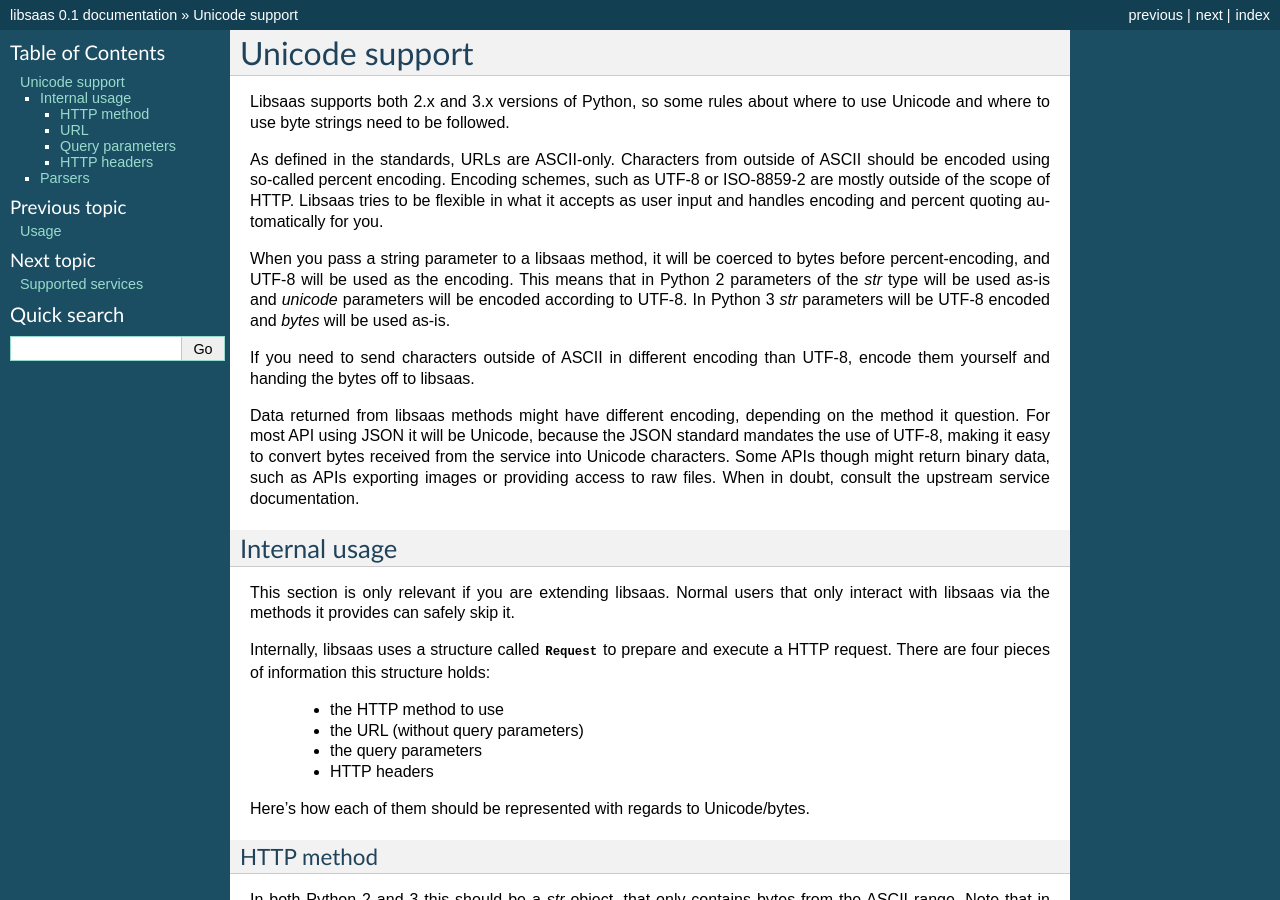
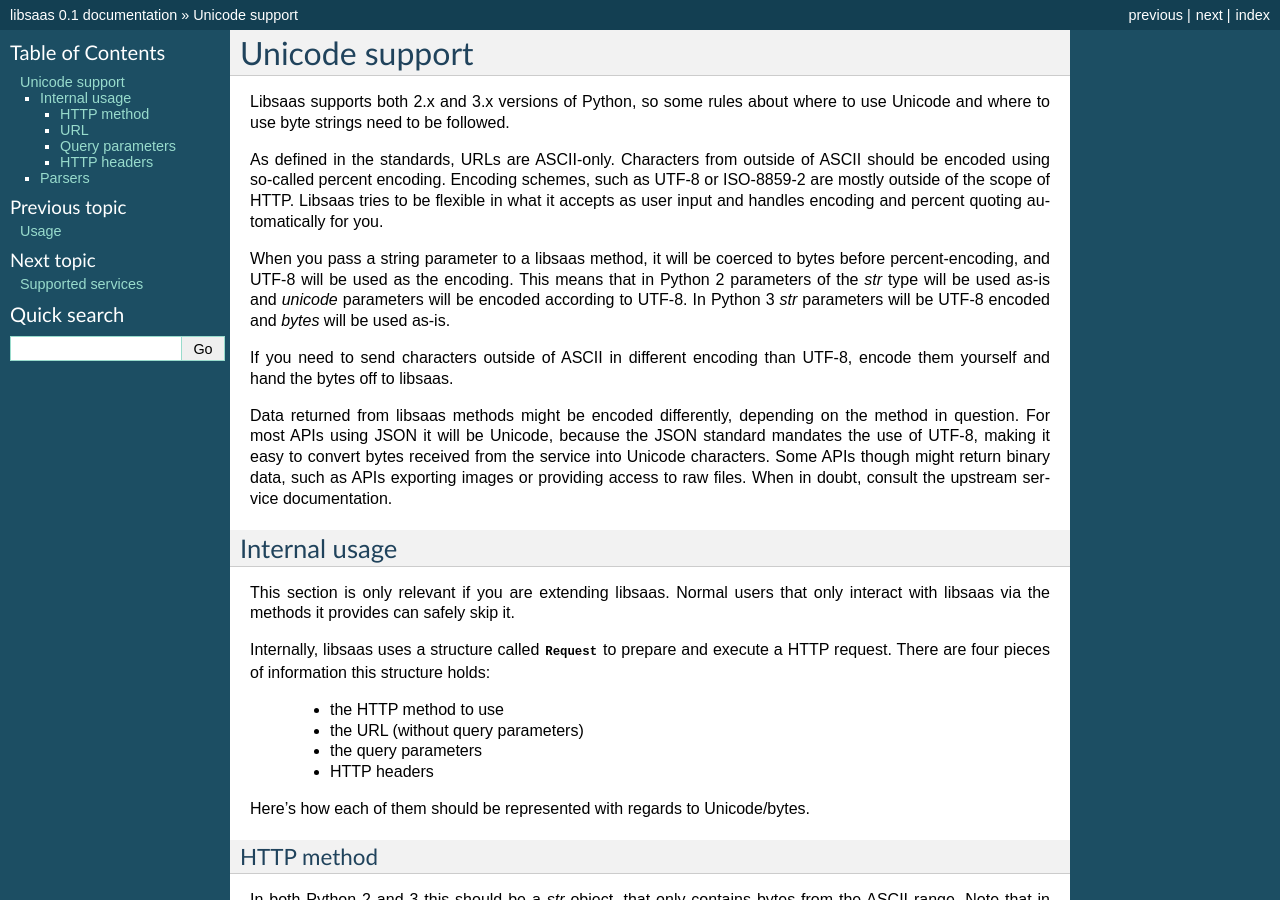
Before and after one commit to ducksboard/libsaas, a Sphinx documentation site: the page built from doc/unicode.rst, in a window 1280 px wide and 900 px high. Built offline with Sphinx 7.4.7, drawn with Linux system fonts in a browser that asks for light colours.

Commit message:
doc: typos in the Unicode document

```diff
--- a/doc/unicode.rst
+++ b/doc/unicode.rst
@@ -17,10 +17,10 @@ means that in Python 2 parameters of the `str` type will be used as-is and
 parameters will be UTF-8 encoded and `bytes` will be used as-is.
 
 If you need to send characters outside of ASCII in different encoding than
-UTF-8, encode them yourself and handing the bytes off to libsaas.
+UTF-8, encode them yourself and hand the bytes off to libsaas.
 
-Data returned from libsaas methods might have different encoding, depending on
-the method it question. For most API using JSON it will be Unicode, because the
+Data returned from libsaas methods might be encoded differently, depending on
+the method in question. For most APIs using JSON it will be Unicode, because the
 JSON standard mandates the use of UTF-8, making it easy to convert bytes
 received from the service into Unicode characters. Some APIs though might
 return binary data, such as APIs exporting images or providing access to raw
```
